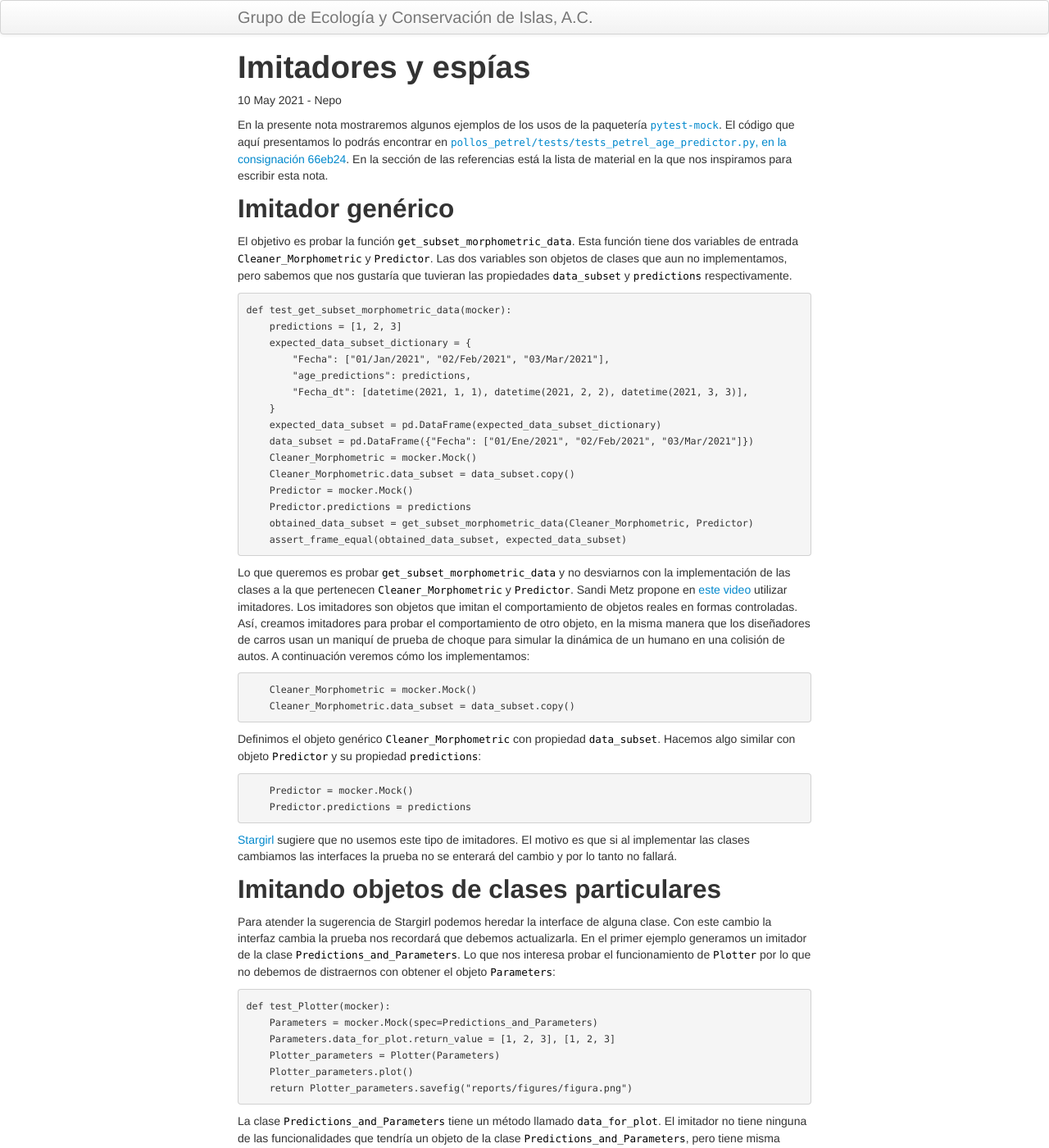
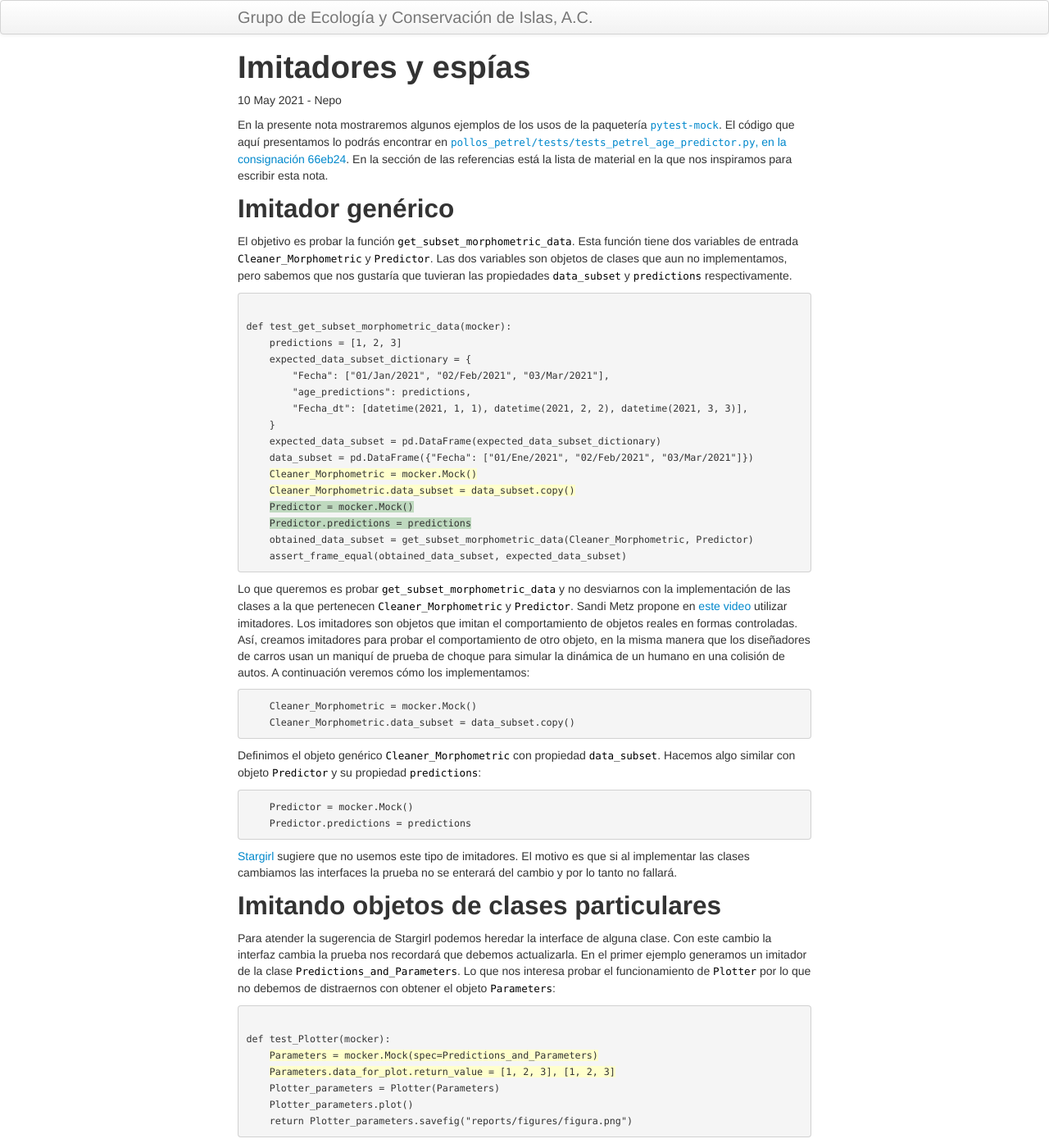
Before and after one commit to LizethMReyes/islasgeci.github.io, a Jekyll site: the page built from _posts/2021-05-10-imitadores.md, in a window 1280 px wide and 1400 px high. Shown: the whole window at 82% size. Built offline with Jekyll 4.4.1, drawn with Linux system fonts in a browser that asks for light colours; some of the changed text lies outside the part shown.

Commit message:
⚡️ Highlight code

````diff
--- a/_posts/2021-05-10-imitadores.md
+++ b/_posts/2021-05-10-imitadores.md
@@ -18,7 +18,7 @@ entrada `Cleaner_Morphometric` y `Predictor`. Las dos variables son objetos de c
 implementamos, pero sabemos que nos gustaría que tuvieran las propiedades `data_subset` y
 `predictions` respectivamente.
 
-```python
+<pre><code>
 def test_get_subset_morphometric_data(mocker):
     predictions = [1, 2, 3]
     expected_data_subset_dictionary = {
@@ -28,13 +28,13 @@ def test_get_subset_morphometric_data(mocker):
     }
     expected_data_subset = pd.DataFrame(expected_data_subset_dictionary)
     data_subset = pd.DataFrame({"Fecha": ["01/Ene/2021", "02/Feb/2021", "03/Mar/2021"]})
-    Cleaner_Morphometric = mocker.Mock()
-    Cleaner_Morphometric.data_subset = data_subset.copy()
-    Predictor = mocker.Mock()
-    Predictor.predictions = predictions
+    <span style="background-color:#ffc">Cleaner_Morphometric = mocker.Mock()</span>
+    <span style="background-color:#ffc">Cleaner_Morphometric.data_subset = data_subset.copy()</span>
+    <span style="background-color:#bfd9bf">Predictor = mocker.Mock()</span>
+    <span style="background-color:#bfd9bf">Predictor.predictions = predictions</span>
     obtained_data_subset = get_subset_morphometric_data(Cleaner_Morphometric, Predictor)
     assert_frame_equal(obtained_data_subset, expected_data_subset)
-```
+</code></pre>
 Lo que queremos es probar `get_subset_morphometric_data` y no desviarnos con la implementación de
 las clases a la que pertenecen `Cleaner_Morphometric` y `Predictor`. Sandi Metz propone en [este
 video](https://youtu.be/v-2yFMzxqwU) utilizar imitadores. Los imitadores son objetos que imitan el
@@ -62,14 +62,15 @@ la interfaz cambia la prueba nos recordará que debemos actualizarla. En el prim
 un imitador de la clase `Predictions_and_Parameters`. Lo que nos interesa probar el funcionamiento
 de `Plotter` por lo que no debemos de distraernos con obtener el objeto `Parameters`:
 
-```python
+<pre><code>
 def test_Plotter(mocker):
-    Parameters = mocker.Mock(spec=Predictions_and_Parameters)
-    Parameters.data_for_plot.return_value = [1, 2, 3], [1, 2, 3]
+    <span style="background-color:#ffc">Parameters = mocker.Mock(spec=Predictions_and_Parameters)</span>
+    <span style="background-color:#ffc">Parameters.data_for_plot.return_value = [1, 2, 3], [1, 2, 3]</span>
     Plotter_parameters = Plotter(Parameters)
     Plotter_parameters.plot()
     return Plotter_parameters.savefig("reports/figures/figura.png")
-```
+</code></pre>
+
 La clase `Predictions_and_Parameters` tiene un método llamado `data_for_plot`. El imitador no tiene
 ninguna de las funcionalidades que tendría un objeto de la clase `Predictions_and_Parameters`, pero
 tiene misma interfaz, es decir puedes hacer un llamado al método `data_for_plot`.
@@ -96,7 +97,6 @@ método `train_test_split` siempre tendrá el mismo comportamiento:
             [3, 2, 4],
             pd.DataFrame({"y_train": [4]}),
         )
-
     mocker.patch(
         "pollos_petrel.petrel_age_predictor.Set_Morphometric.train_test_split", train_test_split
     )
@@ -117,17 +117,17 @@ de ellas en la manera correcta. Para esos casos usamos espías. En las primeras
 bloque de código podemos notar que tenemos un imitador, tema que atendimos en los tres ejemplos
 anteriores. Al final de la prueba definimos un espía para la función `makedirs` del módulo `os`:
 
-```python
+<pre><code>
 def test_Plotter_(mocker):
     delete_reports_figures()
     Parameters = mocker.Mock(spec=Predictions_and_Parameters)
     Parameters.data_for_plot.return_value = [1, 2, 3], [1, 2, 3]
     Plotter_parameters = Plotter(Parameters)
     Plotter_parameters.plot()
-    makedirs = mocker.spy(os, "makedirs")
-    Plotter_parameters.savefig("reports/figures/figura.png")
-    makedirs.assert_called_once_with("reports/figures")
-```
+    <span style="background-color:#ffc">makedirs = mocker.spy(os, "makedirs")</span>
+    <span style="background-color:#ffc">Plotter_parameters.savefig("reports/figures/figura.png")</span>
+    <span style="background-color:#ffc">makedirs.assert_called_once_with("reports/figures")</span>
+</code></pre>
 El método `savefig` es de la clase `Plotter`. Y lo que nos interesa preguntarle al espía `makedirs`
 es si fue llamado y si fue con el argumento `"reports/figures"`. El espía tiene su método para
 probar esa información.
````
